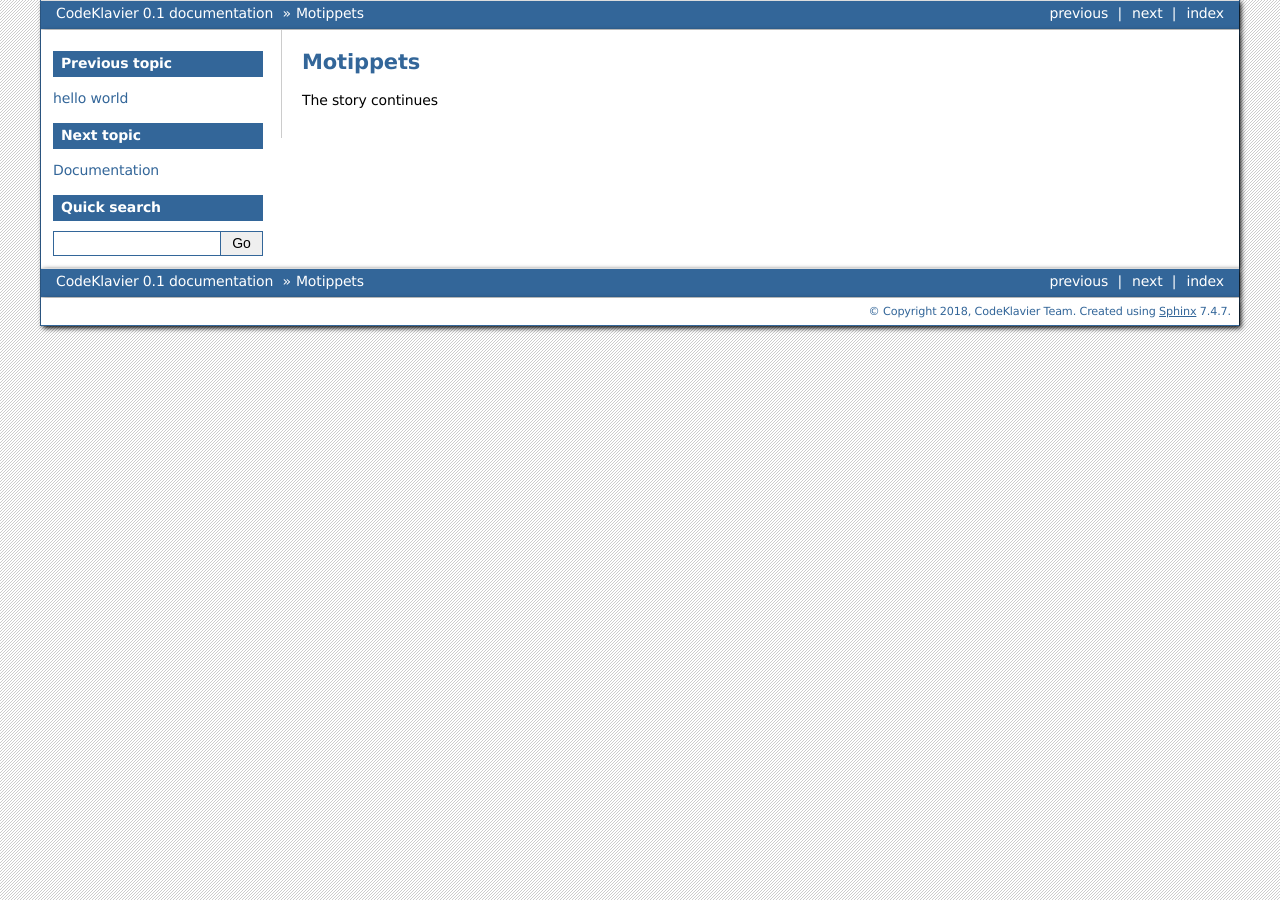
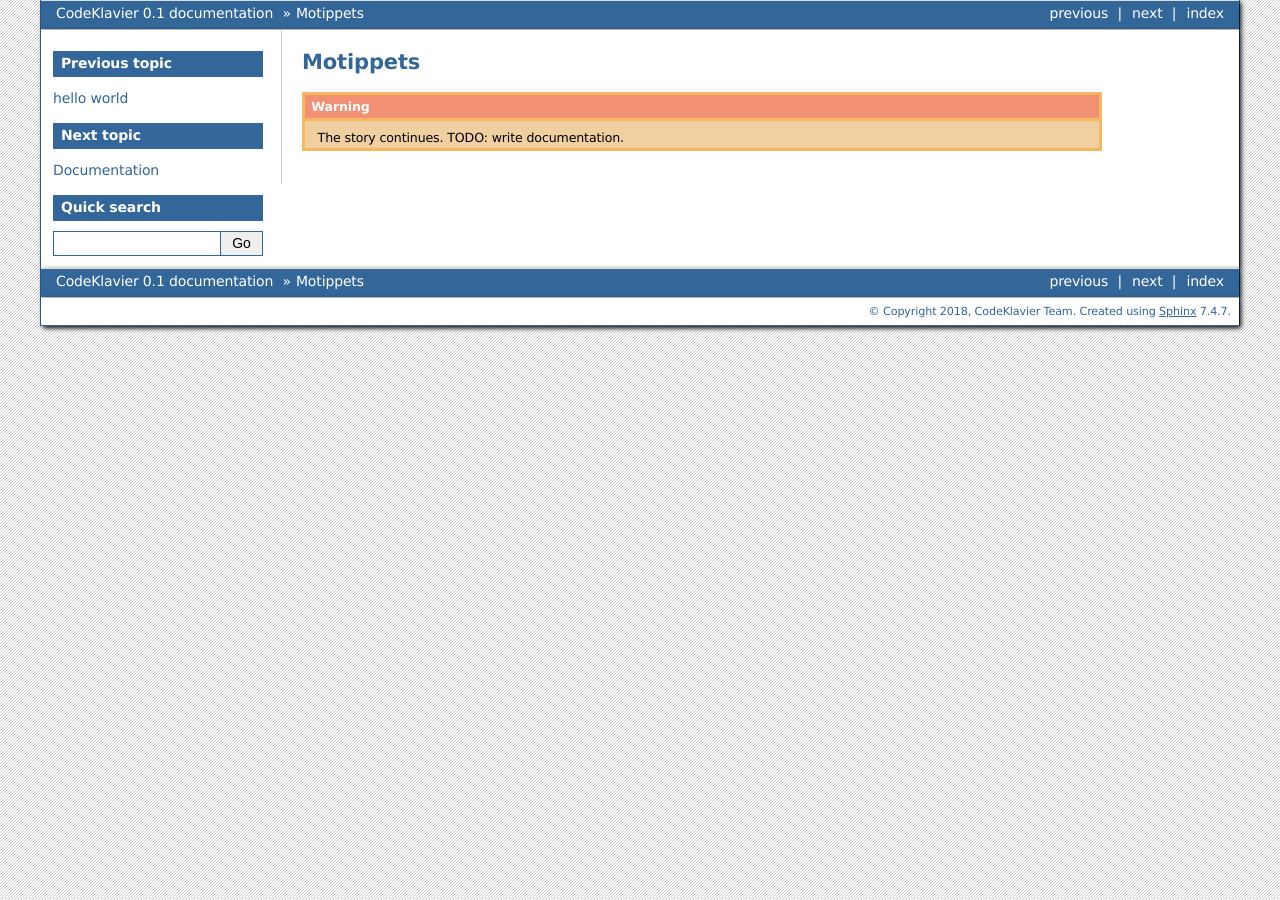
Before and after one commit to narcode/codeklavier, a Sphinx documentation site: the page built from doc/source/Motippets.rst, in a window 1280 px wide. Built offline with Sphinx 7.4.7, drawn with Linux system fonts in a browser that asks for light colours.

Commit message:
Update Motippets documentation

```diff
--- a/doc/source/Motippets.rst
+++ b/doc/source/Motippets.rst
@@ -1,4 +1,4 @@
 Motippets
 =========
 
-The story continues
+.. WARNING:: The story continues. TODO: write documentation.
```
Also changed, not shown: 5 other files.
